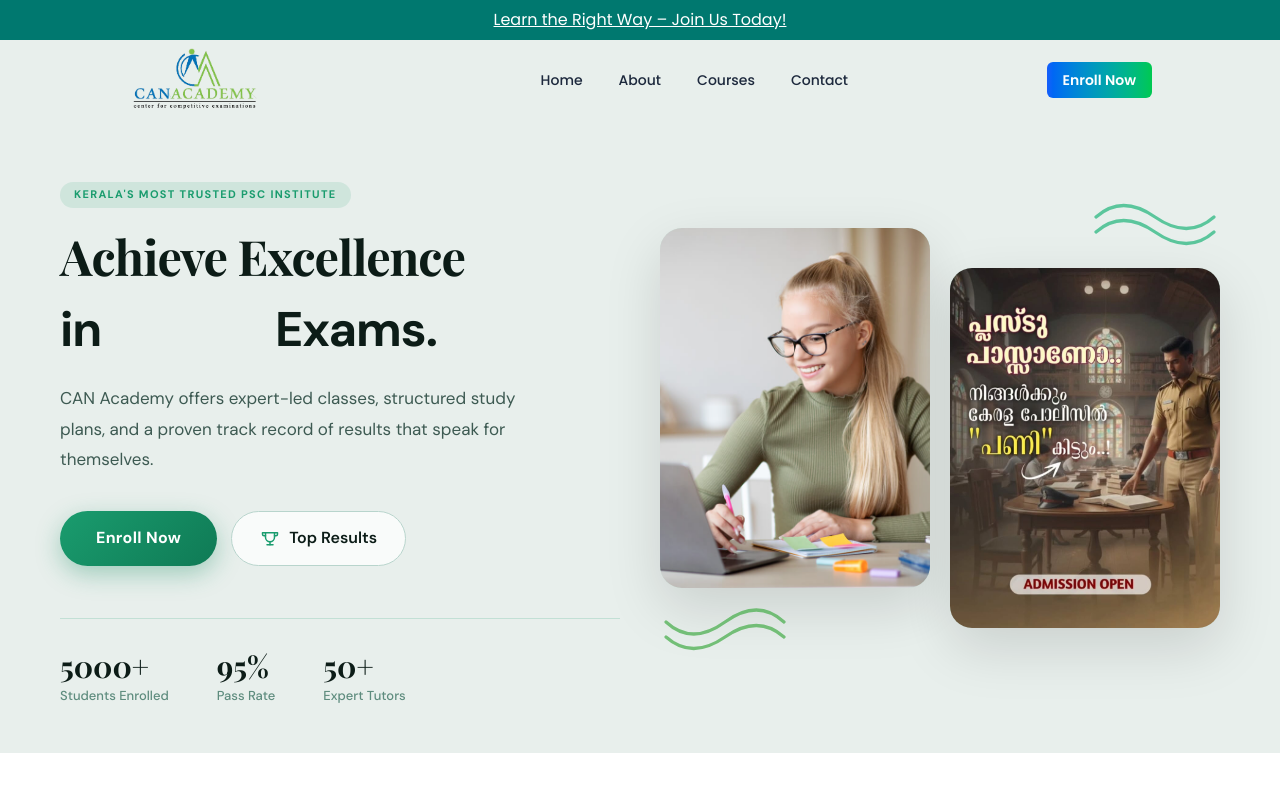
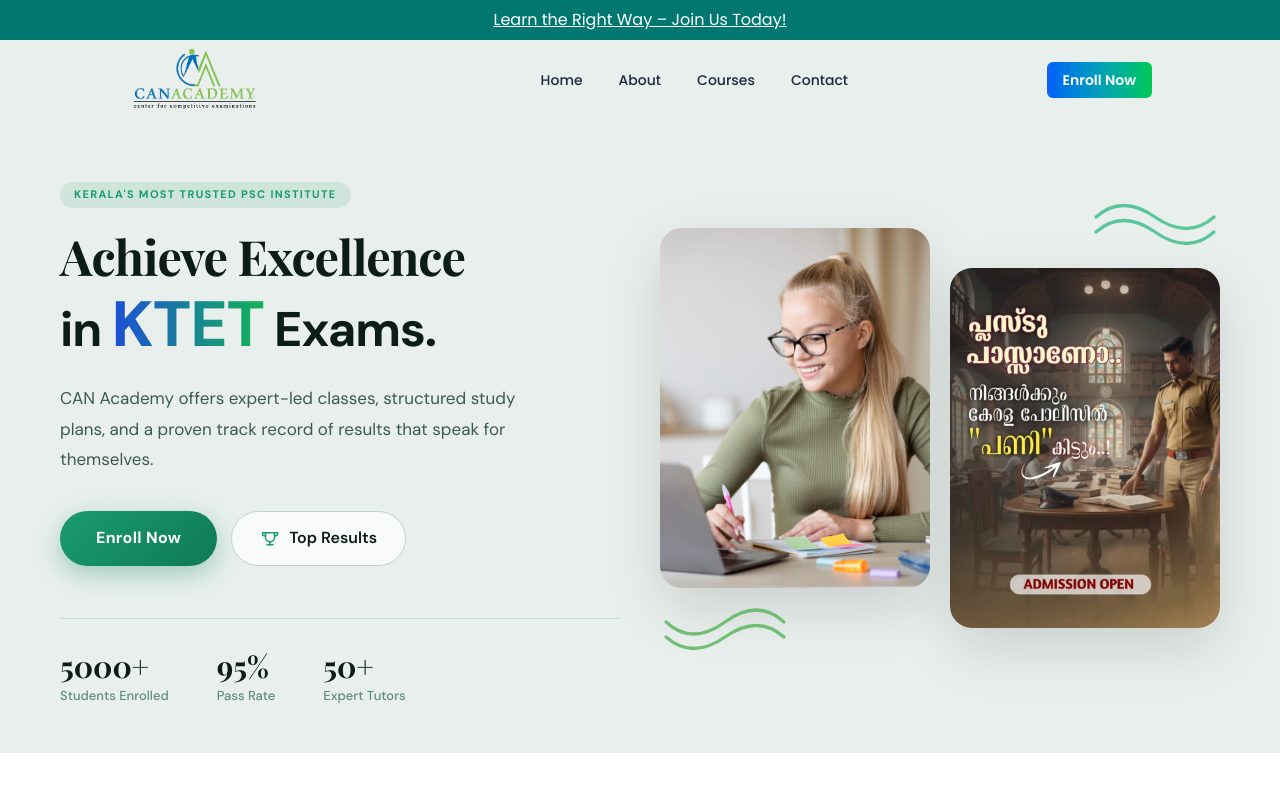
Before and after one commit to JITHIN-Ji/CANACADEMY, a React (Vite) app: page / in a window 1280 px wide. Shown: the top 800 px of the page. Built offline with nearby package versions, Linux system fonts and the light colour scheme.

Commit message:
update herosection

```diff
--- a/src/sections/HeroSection.jsx
+++ b/src/sections/HeroSection.jsx
@@ -66,16 +66,16 @@
             setTimeout(() => {
                 setIndex(prev => (prev + 1) % examLabels.length);
                 setAnimating(false);
-            }, 400);
-        }, 2200);
+            }, 600);
+        }, 4000);
         return () => clearInterval(interval);
     }, []);
 
     return (
         <span className="cycling-exam-wrap" style={{
             display: "inline-block",
-            width: "clamp(110px, 12vw, 180px)",
-            textAlign: "center",
+            width: "auto",
+            textAlign: "left",
             verticalAlign: "bottom",
             overflow: "visible",
         }}>
@@ -219,7 +219,7 @@
                     }
                     .hero-section-imgs .wave1, .hero-section-imgs .wave2 { display: none; }
                     .cycling-exam-inner { font-size: 38px !important; }
-                    .cycling-exam-wrap  { width: 96px !important; }
+                    .cycling-exam-wrap  { width: auto !important; }
                     .exam-line { justify-content: center !important; }
                 }
             `}</style>
@@ -293,7 +293,6 @@
                                 Enroll Now
                             </button>
 
-                            {/* TOP RESULTS BUTTON — replaces Watch Demo */}
                             <button onClick={() => navigate('/top-results')} className="btn-results" style={{
                                 display: "flex", alignItems: "center", gap: "9px",
                                 background: "rgba(255,255,255,0.75)", backdropFilter: "blur(10px)",
@@ -303,7 +302,6 @@
                                 cursor: "pointer",
                                 fontFamily: "'DM Sans', sans-serif",
                             }}>
-                                {/* Trophy icon */}
                                 <span style={{
                                     width: '20px', height: '20px', display: 'inline-flex',
                                     alignItems: 'center', justifyContent: 'center', flexShrink: 0
```
